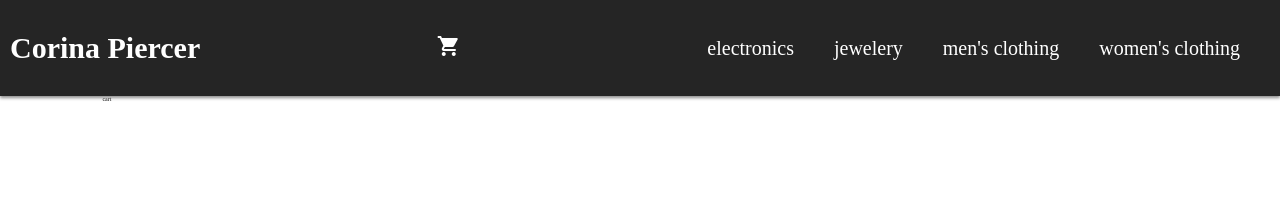
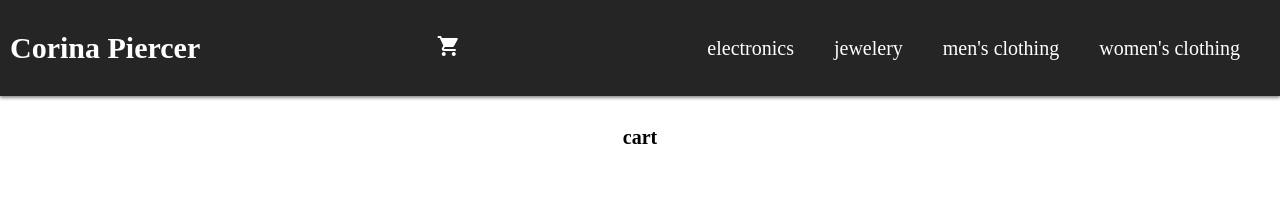
Before and after one commit to MarcosLabra/1erPreEntregaReactJs, a React (Create React App) app: page /cart in a window 1280 px wide. Shown: the top 199 px of the page. Built offline with nearby package versions, Linux system fonts and the light colour scheme.

Commit message:
agrego routing del nav con filtrado por categorias

```diff
--- a/src/components/Cart.js
+++ b/src/components/Cart.js
@@ -1,6 +1,6 @@
 const cart = () => {
   return (
-    <div>cart</div>
+    <h4>cart</h4>
   )
 }
 
--- a/src/components/ItemListContainer.js
+++ b/src/components/ItemListContainer.js
@@ -10,8 +10,10 @@ const ItemListContainer = () => {
   const {categoryId} = useParams()
 
   useEffect(() => {
+      const url = `https://fakestoreapi.com/products${categoryId ? "/category/"+categoryId : ""}`
+      console.log(url)
 
-      fetch('https://fakestoreapi.com/products')
+      fetch(url)
       .then((response)=>{
           return response.json()
       })
```
